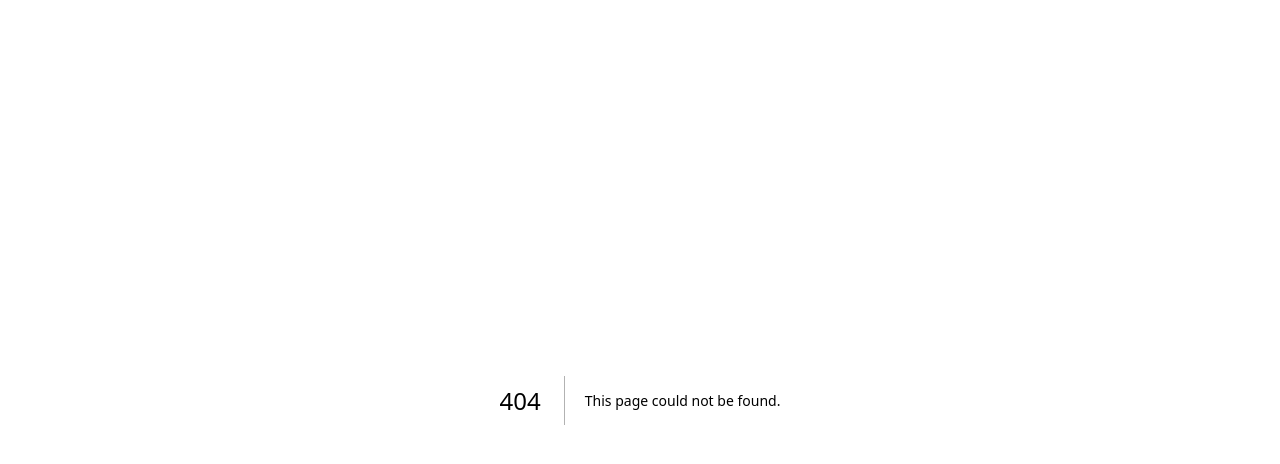
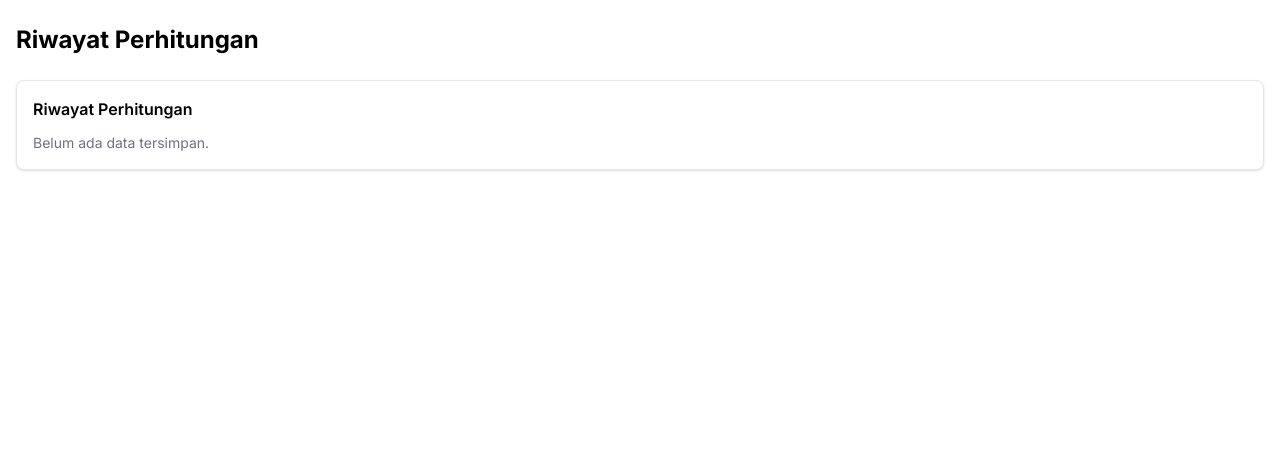
Before and after one commit to sanzzyproject/penghitung-HPP-otomatis, a Next.js app: page /history in a window 1280 px wide. Before the commit this address had no page. Shown: the top 464 px of the page. Built offline with nearby package versions, Linux system fonts and the light colour scheme.

Commit message:
Create page.tsx

```diff
--- /dev/null
+++ b/app/history/page.tsx
@@ -0,0 +1,33 @@
+'use client';
+
+import React from 'react';
+import { useIndexedDB } from '@/hooks/useIndexedDB';
+import HistoryPanel from '@/components/HistoryPanel';
+import { exportToExcel } from '@/lib/export';
+import { useRouter } from 'next/navigation';
+
+export default function HistoryPage() {
+  const { calculations, loading, remove, get } = useIndexedDB();
+  const router = useRouter();
+
+  const handleLoad = async (id: number) => {
+    // Redirect ke halaman utama dengan parameter? Atau simpan di context?
+    // Untuk sederhana, kita bisa navigasi ke home dan state akan di-set di page utama
+    // Tapi karena kita pakai state lokal di page, perlu mekanisme lain.
+    // Alternatif: simpan di localStorage sementara, atau pake context global.
+    // Untuk demo, kita akan navigasi ke home dan data bisa di-load via tombol load di riwayat yang ada di home.
+    router.push('/');
+  };
+
+  return (
+    <div className="container mx-auto px-4 py-6">
+      <h1 className="text-2xl font-bold mb-6">Riwayat Perhitungan</h1>
+      <HistoryPanel
+        calculations={calculations}
+        onLoad={handleLoad}
+        onDelete={remove}
+        onExport={exportToExcel}
+      />
+    </div>
+  );
+}
```
